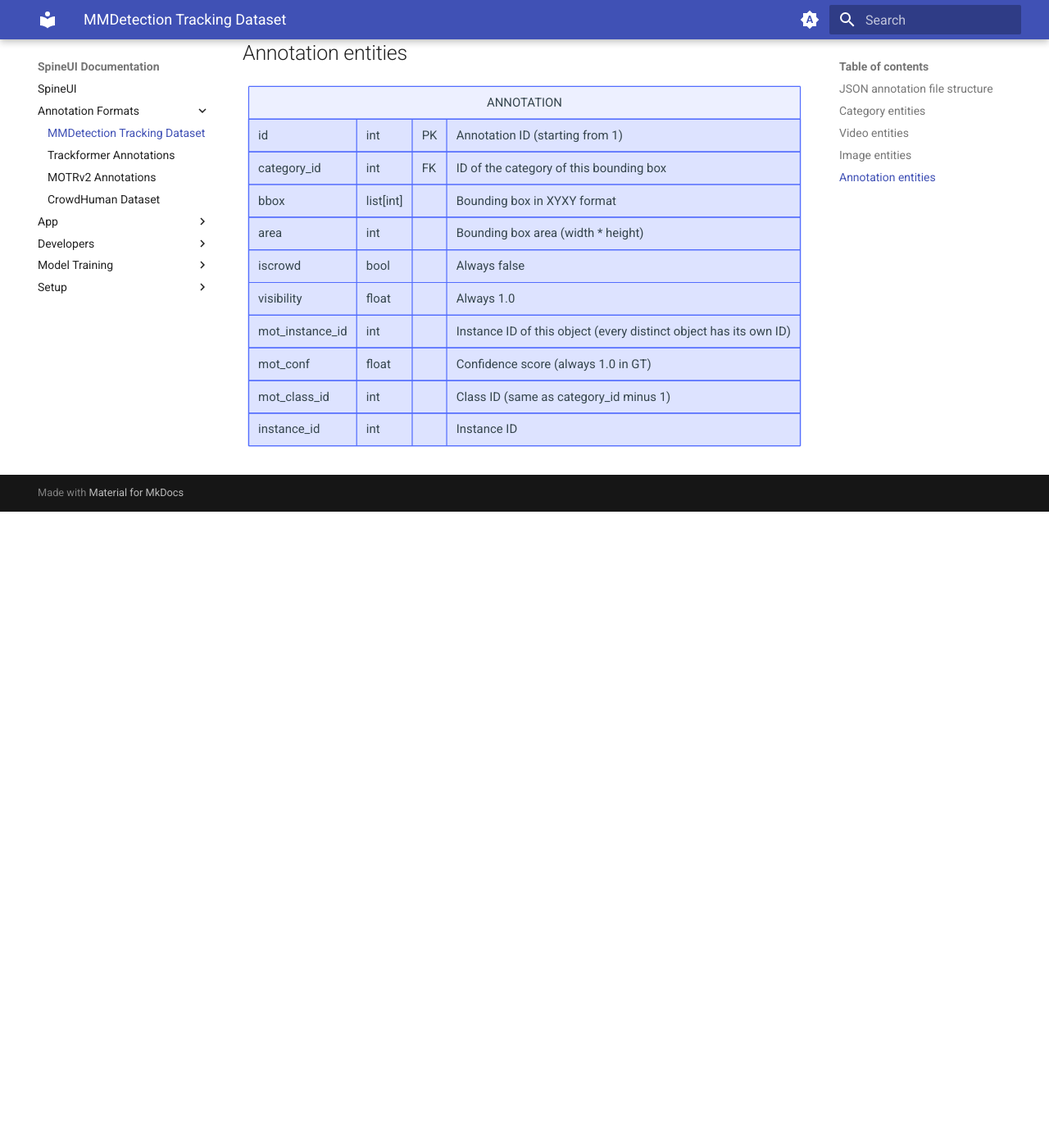
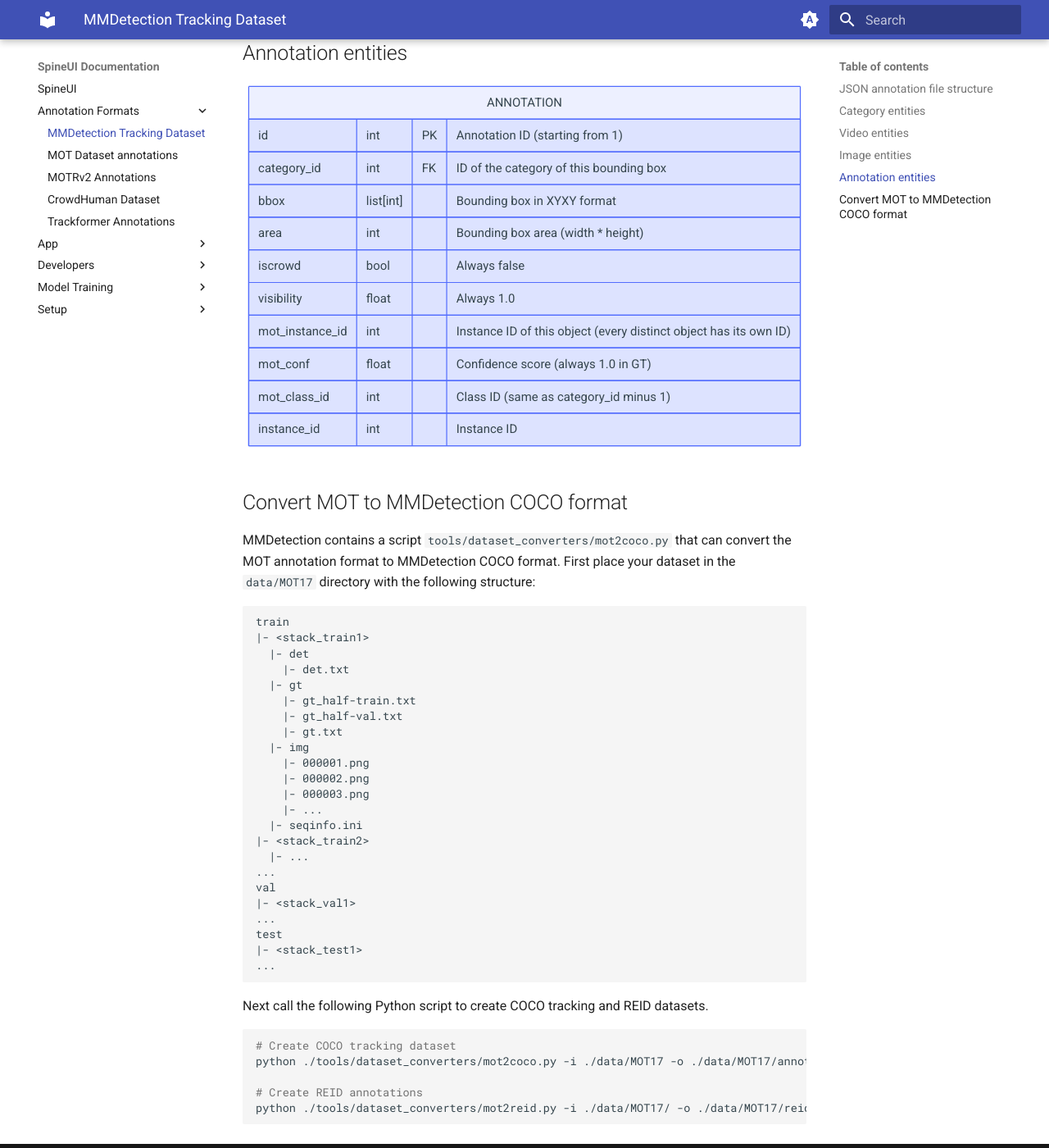
Before and after one commit to TNodeCode/SpineUI, an MkDocs documentation site: the page built from docs/Annotation Formats/1-MMDetection Tracking.md, in a window 1280 px wide and 1400 px high, scrolled down 2600 px. Shown: the whole window at 82% size. Built offline with MkDocs 1.6.1 and Material for MkDocs 9.7.7, drawn with Linux system fonts in a browser that asks for light colours; before the commit the page ends 3224 px from its top, so only the background shows below that.

Commit message:
Updated documentation

````diff
--- a/docs/Annotation Formats/1-MMDetection Tracking.md
+++ b/docs/Annotation Formats/1-MMDetection Tracking.md
@@ -120,3 +120,43 @@
         instance_id int "Instance ID"
     }
 ```
+
+## Convert MOT to MMDetection COCO format
+
+MMDetection contains a script `tools/dataset_converters/mot2coco.py` that can convert the MOT annotation format to MMDetection COCO format. First place your dataset in the `data/MOT17` directory with the following structure:
+
+```
+train
+|- <stack_train1>
+  |- det
+    |- det.txt
+  |- gt
+    |- gt_half-train.txt
+    |- gt_half-val.txt
+    |- gt.txt
+  |- img
+    |- 000001.png
+    |- 000002.png
+    |- 000003.png
+    |- ...
+  |- seqinfo.ini
+|- <stack_train2>
+  |- ...
+...
+val
+|- <stack_val1>
+...
+test
+|- <stack_test1>
+...
+```
+
+Next call the following Python script to create COCO tracking and REID datasets.
+
+```bash
+# Create COCO tracking dataset
+python ./tools/dataset_converters/mot2coco.py -i ./data/MOT17 -o ./data/MOT17/annotations --split-train --convert-det
+
+# Create REID annotations
+python ./tools/dataset_converters/mot2reid.py -i ./data/MOT17/ -o ./data/MOT17/reid --val-split 0.2 --vis-threshold 0.3
+```
````
Also changed, not shown: docs/Annotation Formats/2-MOT Dataset Format.md (added, +60 -0 lines), docs/Model Training/1-Detection Models.md (+49 -26 lines), docs/Annotation Formats/5-Trackformer.md (renamed from docs/Annotation Formats/2-Trackformer.md).
